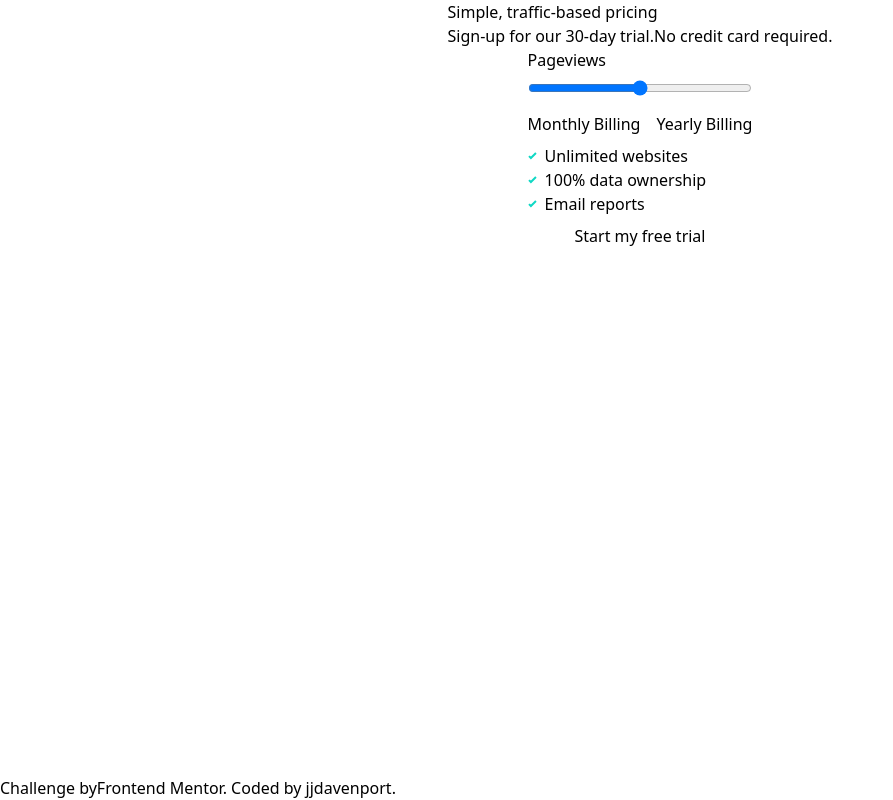
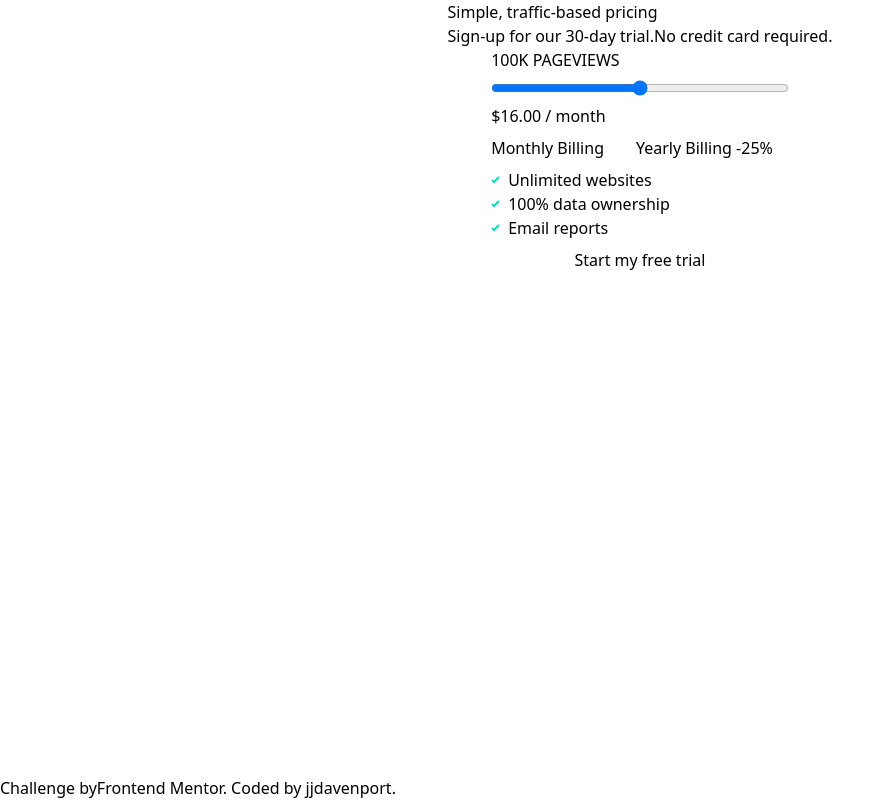
Before and after one commit to jjdavenport/interactive-pricing-component-main, a React (Vite) app: page / in a window 1280 px wide. Shown: the whole page, without its empty margins (0-893 px from the left). Built offline with nearby package versions, Linux system fonts and the light colour scheme.

Commit message:
add pricing function

```diff
--- a/src/components/assets/data.json
+++ b/src/components/assets/data.json
@@ -16,7 +16,7 @@
     "text": "month",
     "monthly": "",
     "yearly": "",
-    "discount": "-25%"
+    "discount": ""
   },
   "features": [
     {
--- a/src/components/card.jsx
+++ b/src/components/card.jsx
@@ -1,27 +1,47 @@
 import { useState } from "react";
 import checkIcon from "./assets/icon-check.svg";
 
-const Card = ({}) => {
-  const [monthly, setMonthly] = useState(true);
-  const [yearly, setYearly] = useState(false);
-  const toggle = () => setYearly(!yearly);
+const Card = () => {
+  const [billing, setBilling] = useState("month");
+  const [input, setInput] = useState(50);
+  const toggle = () => setBilling(billing === "month" ? "year" : "month");
   const views = ["10K", "50K", "100K", "500K", "1M"];
   const priceMonthly = [8, 12, 16, 24, 36];
-  const priceyearly = [6, 9, 12, 18, 27];
+  const priceYearly = [6, 9, 12, 18, 27];
+
+  const change = (e) => {
+    setInput(parseInt(e.target.value));
+  };
+
+  const index = Math.floor(input / 25);
+  const pageViews = views[index];
+  const price = billing === "year" ? priceYearly[index] : priceMonthly[index];
+
   return (
     <>
       <main className="flex flex-col gap-2">
-        <h3>Pageviews</h3>
-        <input className="cursor-pointer" type="range" min="0" max="100" />
-        <h2></h2>
+        <h3>
+          {pageViews} <span className="uppercase">Pageviews</span>
+        </h3>
+        <input
+          value={input}
+          onChange={change}
+          className="cursor-pointer"
+          type="range"
+          min="0"
+          max="100"
+        />
+        <h2>
+          ${price}.00 / {billing}
+        </h2>
         <div className="flex gap-4">
           <label>
             Monthly Billing
-            <button></button>
+            <button className="h-4 w-4" onClick={toggle}></button>
           </label>
           <label>
-            Yearly Billing
-            <button></button>
+            Yearly Billing -25%
+            <button className="h-4 w-4" onClick={toggle}></button>
           </label>
         </div>
         <ul>
```
